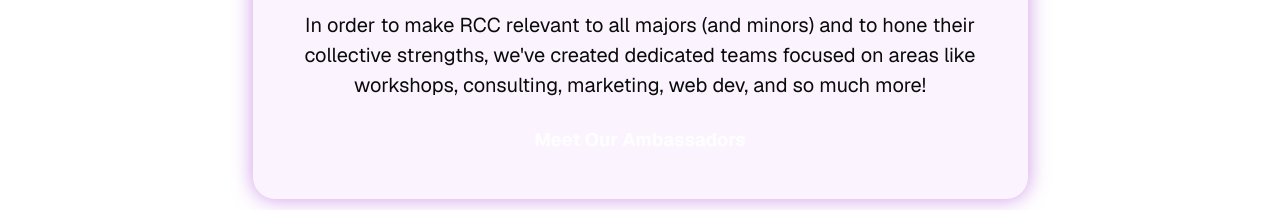
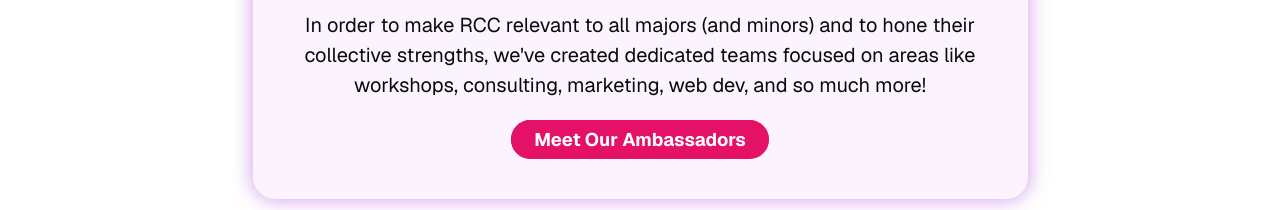
Before and after one commit to rcc-sjsu/rcc-site-final, a Next.js app: page /about in a window 1280 px wide. Shown: the part 4600-4810 px from the top of the page. Built offline with nearby package versions, Linux system fonts and the light colour scheme.

Commit message:
CTA button gradient thing test

```diff
--- a/src/app/(public)/about/components/WhatDoWeDo.tsx
+++ b/src/app/(public)/about/components/WhatDoWeDo.tsx
@@ -2,9 +2,14 @@ import Heading from '@/components/Heading';
 import Image from 'next/image';
 import Link from 'next/link';
 import { cn } from '@/lib/utils';
+import { useId } from 'react';
 import styles from '../whatdowedo.module.css';
 
 export default function WhatDoWeDo() {
+  const g1 = useId();
+  const g2 = useId();
+  const foo = 70;
+
   return (
     <section className={styles.container}>
       <div className={cn(styles.bgBox, styles.glow, 'bg-[#FBF4FF] place-self-stretch rounded-3xl')} />
@@ -23,8 +28,29 @@ export default function WhatDoWeDo() {
           In order to make RCC relevant to all majors (and minors) and to hone their collective strengths, we&apos;ve
           created dedicated teams focused on areas like workshops, consulting, marketing, web dev, and so much more!
         </p>
-        <Link href="/ambassadors" className={cn(styles.smolbutton)}>
-          Meet Our Ambassadors
+        <Link href="/ambassadors" className={cn(styles.ctaButton, 'relative overflow-hidden')}>
+          <svg className="absolute w-full h-full bg-[var(--color-brand-pink)] inset-0">
+            <defs>
+              <radialGradient id={g1}>
+                <stop offset="0%" stopColor="var(--blurple)" />
+                <stop offset="100%" stopColor="rgb(from var(--color-brand-pink) r g b / 0)" />
+              </radialGradient>
+              <radialGradient id={g2}>
+                <stop offset="0%" stopColor="var(--yellow)" />
+                <stop offset="100%" stopColor="rgb(from var(--color-brand-pink) r g b / 0)" />
+              </radialGradient>
+            </defs>
+            <ellipse className={styles.g1} fill={`url(#${g1})`} cx={`${0 - foo}%`} cy="20%" rx={`${foo}%`} ry="300%" />
+            <ellipse
+              className={styles.g2}
+              fill={`url(#${g2})`}
+              cx={`${100 + foo}%`}
+              cy="80%"
+              rx={`${foo}%`}
+              ry="300%"
+            />
+          </svg>
+          <div className="relative">Meet Our Ambassadors</div>
         </Link>
       </div>
     </section>
--- a/src/app/(public)/about/whatdowedo.module.css
+++ b/src/app/(public)/about/whatdowedo.module.css
@@ -54,9 +54,9 @@
 
 /* FIXME should go somewhere shared (or into the css of a reused component mayb),
  * since this same style of button is used elsewhere too. */
-.smolbutton {
+.ctaButton {
+  position: relative;
   font-size: 1.15rem;
-  background-color: var(--color-brand-pink);
   color: var(--white);
   font-weight: 700;
   display: block;
@@ -64,4 +64,49 @@
   padding-inline: 1.25em;
   padding-block: 0.3em;
   border-radius: 2em;
+  /*
+  background: linear-gradient(
+    90deg in oklab,
+    var(--blurple),
+    var(--color-brand-pink),
+    var(--yellow)
+  );
+  background-position: center;
+  background-size: 300% 100%;
+  transition: background-size .5s ease;
+  &:hover {
+    background-size: 100% 100%;
+  }
+  */
+  background: linear-gradient(90deg in oklab, var(--blurple), var(--color-brand-pink), var(--yellow));
 }
+
+.ctaButton > svg {
+  path {
+    transition: all 1s linear;
+    /* x: -100%; */
+  }
+}
+.ctaButton:hover > svg {
+  path {
+    x: 0%;
+  }
+}
+
+.g1,
+.g2 {
+  transition: cx 0.8s ease-in;
+  .ctaButton:hover & {
+    transition: cx 0.5s ease-out;
+  }
+}
+.g1 {
+  .ctaButton:hover & {
+    cx: 0%;
+  }
+}
+.g2 {
+  .ctaButton:hover & {
+    cx: 100%;
+  }
+}
```
